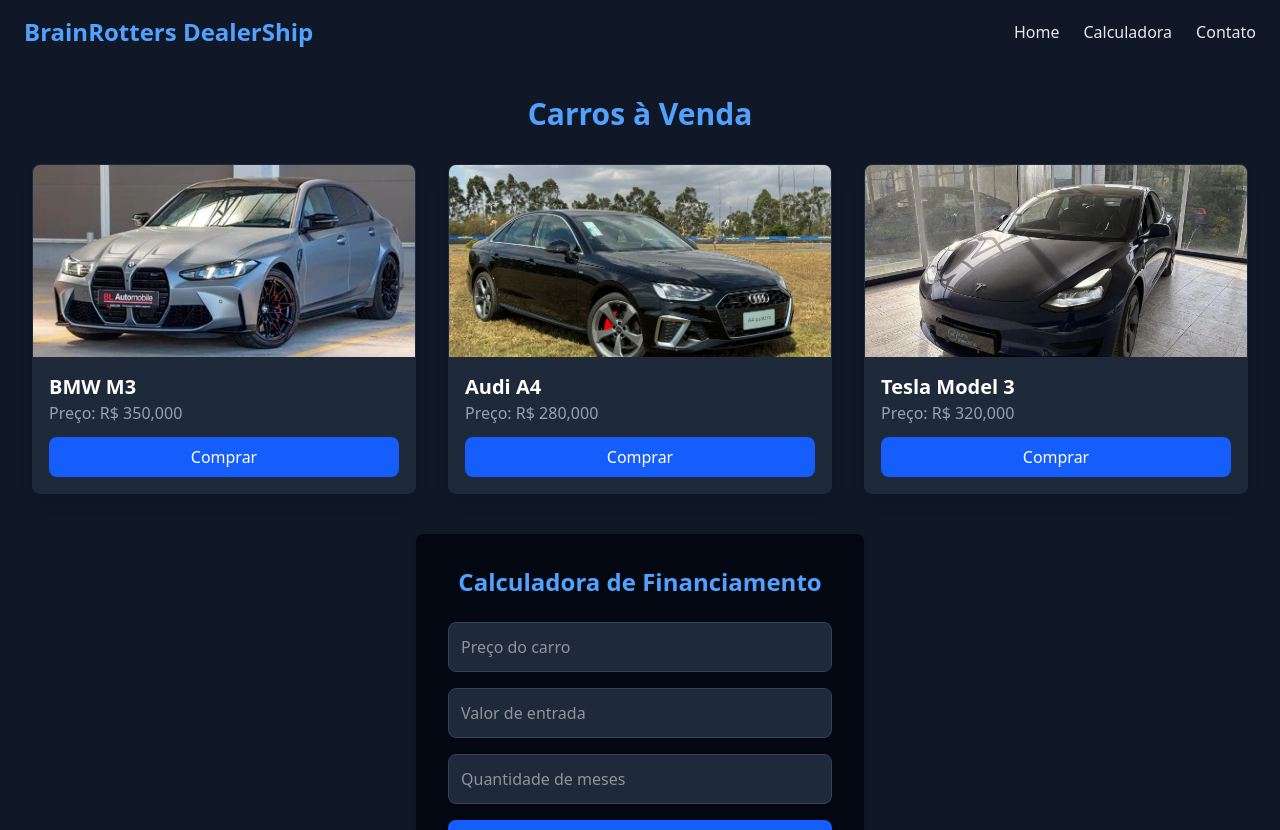
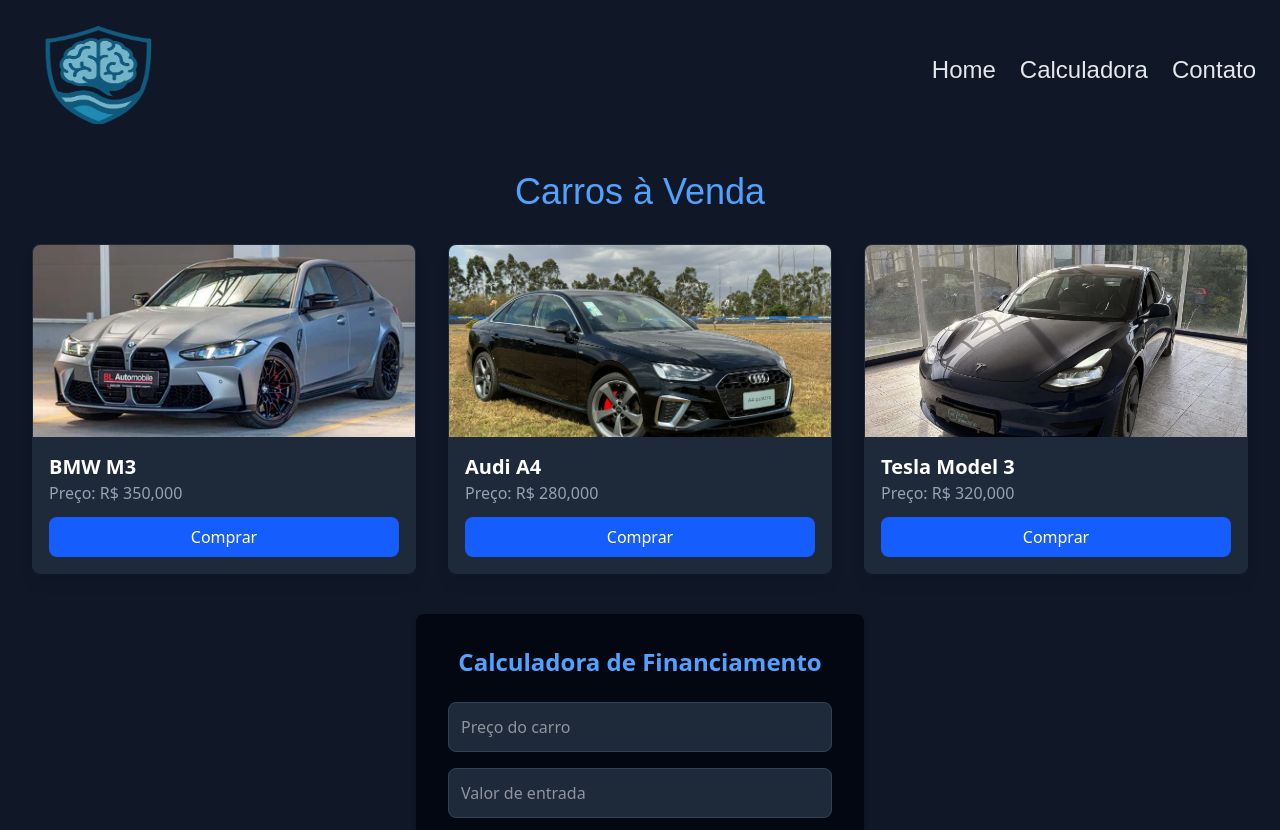
Before and after one commit to BRAINROTTERS/CP4-WEB-FRONT, a React (Vite) app in the folder projetocalculadoracp4/: page / in a window 1280 px wide. Shown: the top 830 px of the page. Built offline with nearby package versions, Linux system fonts and the light colour scheme.

Commit message:
adicionando logo e colocando font e informacoes finais

```diff
--- a/projetocalculadoracp4/src/components/Nav.jsx
+++ b/projetocalculadoracp4/src/components/Nav.jsx
@@ -1,13 +1,20 @@
 import { Link } from "react-router-dom";
+import logo from "../assets/image-Photoroom.png";
+const marca = [
+  { id: 5, name: "logo-marca", img: logo }
+];
+
 
 export default function Nav() {
   return (
     <nav className="bg-gray-900 text-gray-200 px-6 py-4 flex justify-between items-center shadow-md">
-      <h1 className="text-2xl font-bold text-blue-400">BrainRotters DealerShip</h1>
+      <div className="">
+    <img className="w-40 h-27" src={marca[0].img} alt={marca[0].name} />
+</div>
       <ul className="flex gap-6">
-         <Link to="/" className="hover:text-blue-400 transition">Home</Link>
-          <Link to="/calculadora-normal" className="hover:text-blue-400 transition"> Calculadora </Link>
-        <Link to="/contato" className="hover:text-blue-400 transition">Contato</Link>
+         <Link to="/" className="hover:text-blue-400 text-2xl transition"style={{ fontFamily: "'Kameron', sans-serif" }}>Home</Link>
+          <Link to="/calculadora-normal" className="hover:text-blue-400 text-2xl transition"style={{ fontFamily: "'Kameron', sans-serif" }}> Calculadora </Link>
+        <Link to="/contato" className="hover:text-blue-400 text-2xl transition"style={{ fontFamily: "'Kameron', sans-serif" }}>Contato</Link>
       </ul>
     </nav>
   );
--- a/projetocalculadoracp4/src/index.css
+++ b/projetocalculadoracp4/src/index.css
@@ -2,3 +2,4 @@
 @tailwind base;
 @tailwind components;
 @tailwind utilities;
+@import url('https://fonts.googleapis.com/css2?family=Kameron:wght@400;700&display=swap');
--- a/projetocalculadoracp4/src/routes/Home.jsx
+++ b/projetocalculadoracp4/src/routes/Home.jsx
@@ -1,5 +1,7 @@
 import CarCard from "../components/CarCard";
 import Calculator from "../components/Calculator";
+
+
 
 import bmw from "../assets/bmwm3.jpg";
 import audi from "../assets/audia4.jpg";
@@ -11,10 +13,17 @@
     { id: 2, name: "Audi A4", price: 280000, img: audi },
     { id: 3, name: "Tesla Model 3", price: 320000, img: tesla },
   ];
+  function App() {
+  return (
+    <div style={{ fontFamily: "'Kameron', sans-serif" }}>
+      <h1>Texto com a Fonte Kameron</h1>
+    </div>
+  );
+}
 
   return (
     <section className="p-8 bg-gray-900 text-gray-200">
-      <h2 className="text-3xl font-bold text-center mb-8 text-blue-400">Carros à Venda</h2>
+      <h2 className="text-4xl text-center mb-8 text-blue-400" style={{ fontFamily: "'Kameron', sans-serif" }}>Carros à Venda</h2>
       <div className="grid grid-cols-1 md:grid-cols-3 gap-8">
         {cars.map((car) => (
           <CarCard key={car.id} car={car} />
```
Also changed, not shown: projetocalculadoracp4/src/assets/image-Photoroom.png (added), 1 other file (tests, documents, lock files or other folders).
